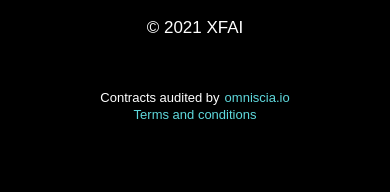
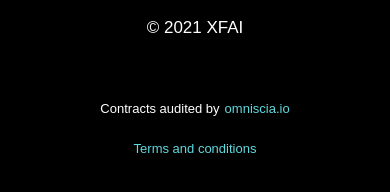
Before and after one commit to dejn9/xfai, a plain HTML site: page LGE.html in a window 390 px wide. Shown: the part 4520-4712 px from the top of the page. Drawn offline with Linux system fonts and the light colour scheme; a web font is replaced by a local one.

Commit message:
lineheight fix

```diff
--- a/LIQUIDITY/sass/pageElements/_footer.scss
+++ b/LIQUIDITY/sass/pageElements/_footer.scss
@@ -104,7 +104,9 @@
       font-size:13px;
       line-height: 17px;
       font-family:'EuclidCircular', Arial;
-
+      @media only screen and (max-width:420px){
+        line-height: 40px;
+      }
     }
     span {
       height:100%;
--- a/sass/pageElements/_footer.scss
+++ b/sass/pageElements/_footer.scss
@@ -104,6 +104,9 @@
       font-size:13px;
       line-height: 17px;
       font-family:'EuclidCircular', Arial;
+      @media only screen and (max-width:420px){
+        line-height: 40px;
+      }
 
     }
     span {
```
Also changed, not shown: LIQUIDITY/css/style.css, css/style.css, 2 other files.
